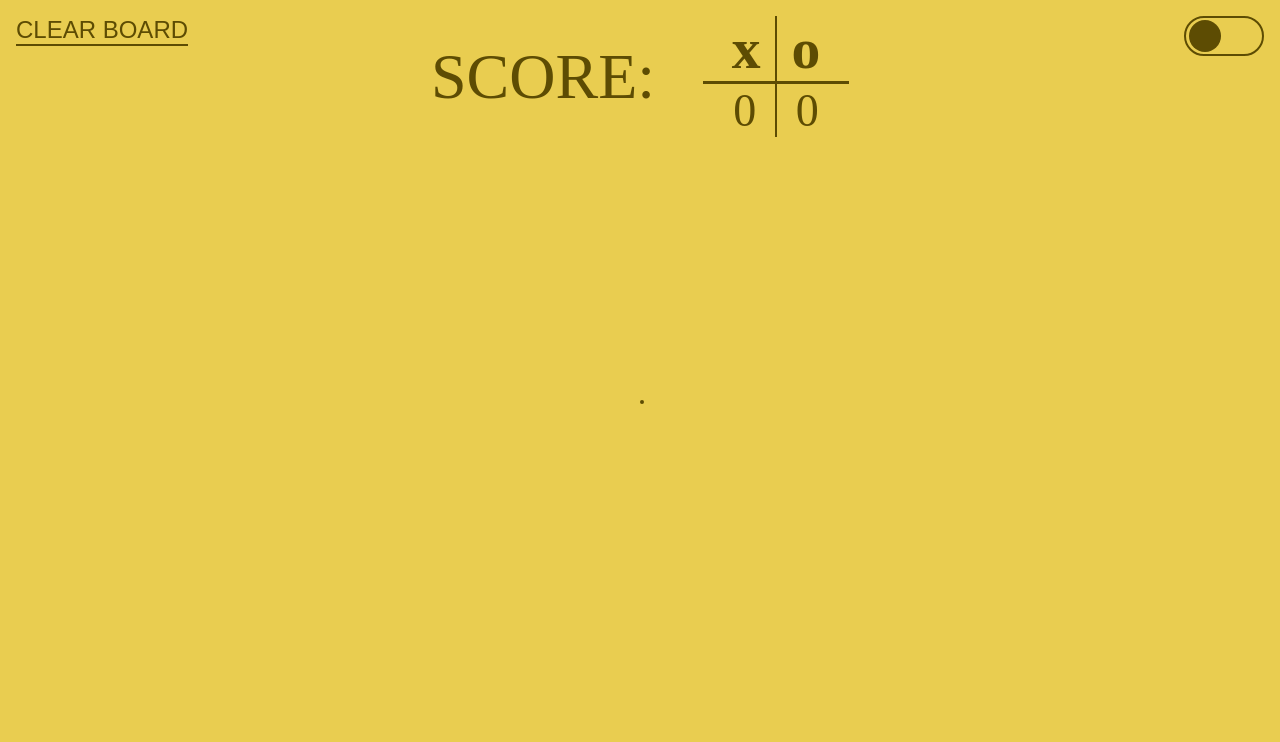
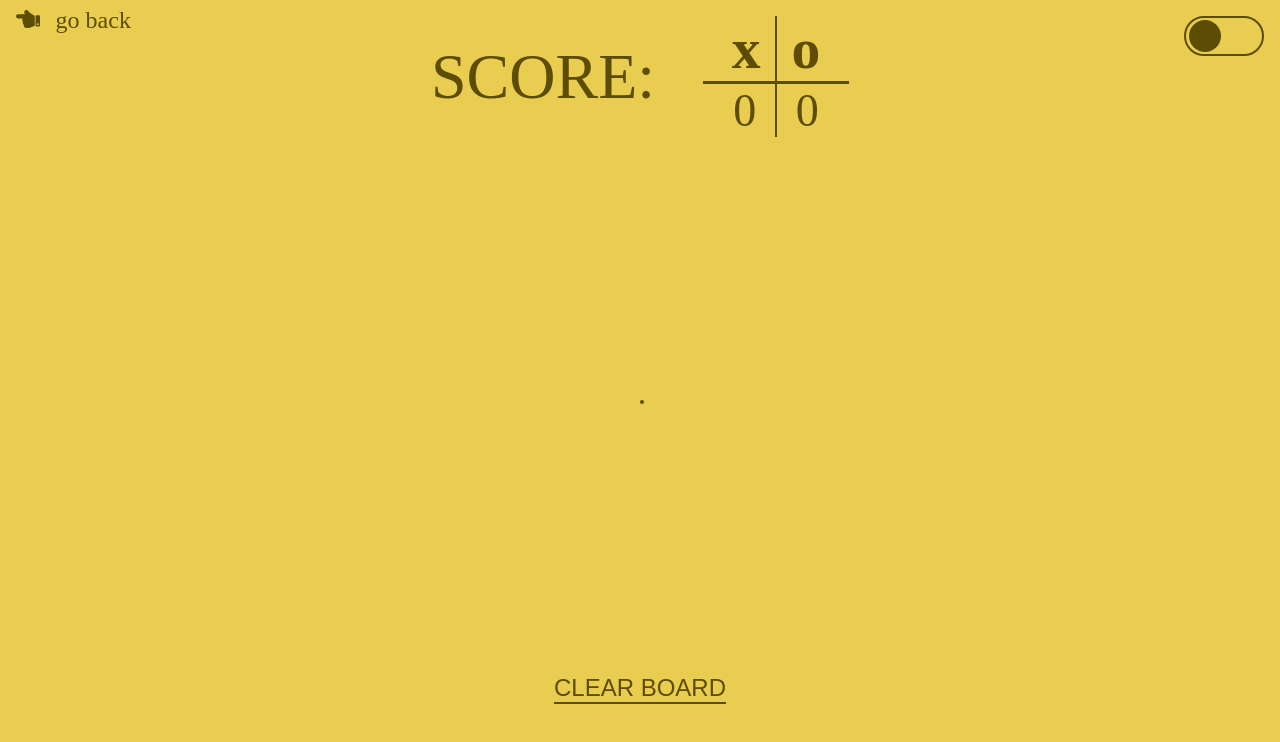
Before and after one commit to jakubpejcha/tic-tac-toe-v2, a React (Create React App) app: page /game/1/1 in a window 1280 px wide. Shown: the top 742 px of the page. Built offline with nearby package versions, Linux system fonts and the light colour scheme; a web font is replaced by a local one.

Commit message:
Adding back button, adding font-awesome.

```diff
--- a/package.json
+++ b/package.json
@@ -3,6 +3,9 @@
   "version": "0.1.0",
   "private": true,
   "dependencies": {
+    "@fortawesome/fontawesome-svg-core": "^1.2.35",
+    "@fortawesome/free-solid-svg-icons": "^5.15.3",
+    "@fortawesome/react-fontawesome": "^0.1.14",
     "@testing-library/jest-dom": "^5.11.10",
     "@testing-library/react": "^11.2.6",
     "@testing-library/user-event": "^12.8.3",
--- /dev/null
+++ b/src/Back.tsx
@@ -0,0 +1,33 @@
+import { useHistory } from "react-router-dom";
+import { FontAwesomeIcon } from '@fortawesome/react-fontawesome';
+import { faHandPointLeft } from '@fortawesome/free-solid-svg-icons';
+import './styles/Back.css';
+
+interface Props {
+	goToPath: string | null
+}
+
+const Back = ({ goToPath }: Props) => {
+	const history = useHistory();
+
+	const handleOnClick = () => {
+
+		if (goToPath !== null) {
+			history.push(goToPath);
+		} else {
+			history.goBack();
+		}
+
+
+	}
+
+	return (
+		<div className="back">
+			<button type="button" onClick={handleOnClick}>
+				<FontAwesomeIcon icon={faHandPointLeft} /><span className="back__text"> go back</span>
+			</button>
+		</div>
+	)
+}
+
+export default Back;
--- a/src/Game.tsx
+++ b/src/Game.tsx
@@ -1,10 +1,11 @@
-import React, { useState } from 'react';
+import { useState } from 'react';
 import Board from './Board';
 import ThemeToggler from './ThemeToggler';
 import { ScoreInterface } from './shared/interfaces';
 import Score from './Score';
 import Restart from './Restart';
-import { useParams } from 'react-router-dom';
+import Back from './Back';
+import { useParams} from 'react-router-dom';
 
 const Game = () => {
 
@@ -44,8 +45,10 @@ const Game = () => {
 
   const { mode: size, type } = useParams<GameParams>();
 
+
   return (
       <div className={`app-container app-container--${theme}`}>
+        <Back goToPath={null} />
         <Restart onClickHandler={handleRestart} theme={theme} />
         <ThemeToggler
           theme={theme}
--- a/src/Welcome.tsx
+++ b/src/Welcome.tsx
@@ -1,5 +1,6 @@
 import './styles/Welcome.css';
 import GameMenu from './GameMenu';
+import Back from './Back';
 import {
 	Link,
 	Route,
@@ -14,8 +15,6 @@ type RouteType = {
 
 const Welcome = () => {
 	const { path, url } = useRouteMatch<RouteType>();
-	console.log(path);
-	console.log(url);
 
 	return (
 		<div className="welcome">
@@ -24,6 +23,7 @@ const Welcome = () => {
 				<Switch>
 					<Route path={`${path}/mode-3`}>
 						<GameMenu>
+							<Back goToPath={null} />
 							<li>
 								<Link to="/game/3/pvp">Player vs Player</Link>
 							</li>
@@ -34,6 +34,7 @@ const Welcome = () => {
 					</Route>
 					<Route path={`${path}/mode-10`}>
 						<GameMenu>
+							<Back goToPath={null} />
 							<li>
 								<Link to="/game/10/pvp">Player vs Player</Link>
 							</li>
--- a/src/styles/App.css
+++ b/src/styles/App.css
@@ -49,3 +49,15 @@ body {
 .app-container--grey {
   background: linear-gradient(135deg, var(--color-background-grey-light), var(--color-background-grey));
 }
+
+.app-container .back {
+  position: absolute;
+	top: -1rem;
+	left: 1rem;
+	font-size: 3rem;
+	color: var(--color-border-cell);
+}
+
+.app-container--grey .back {
+  color: var(--color-border-cell-grey);
+}
--- /dev/null
+++ b/src/styles/Back.css
@@ -0,0 +1,21 @@
+.back > button {
+	border: 0;
+	background: transparent;
+	color: currentColor;
+	font-size: .5em;
+	cursor: pointer;
+	font-family: inherit;
+}
+
+.back > button > svg {
+	transform: translateX(0);
+	transition: transform 200ms linear;
+}
+
+.back > button:hover > svg {
+	transform: translateX(-5px);
+}
+
+.back__text {
+	margin-left: .4em;
+}
--- a/src/styles/Restart.css
+++ b/src/styles/Restart.css
@@ -1,7 +1,8 @@
 .restart {
 	position: absolute;
-	top: 1rem;
-	left: 1rem;
+	/* top: 1rem;
+	left: 1rem; */
+	bottom: 6rem;
 	font-size: 1.5rem;
 	color: var(--color-border-cell);
 	background-color: transparent;
```
Also changed, not shown: 1 other file (tests, documents, lock files or other folders).
